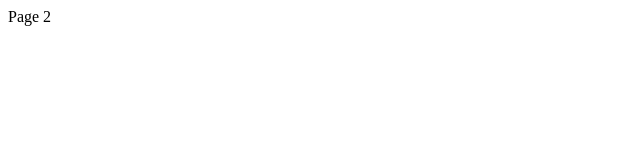
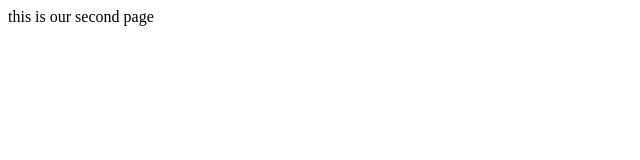
Before and after one commit to Explore8488/tutorial, a plain HTML site: page page2.html in a window 1280 px wide. Shown: the whole page, without its empty margins (0-640 px from the left). Drawn offline with Linux system fonts and the light colour scheme.

Commit message:
edit page 2

```diff
--- a/page2.html
+++ b/page2.html
@@ -7,6 +7,6 @@
     <title>Document</title>
 </head>
 <body>
-    Page 2
+    this is our second page
 </body>
 </html>
```
